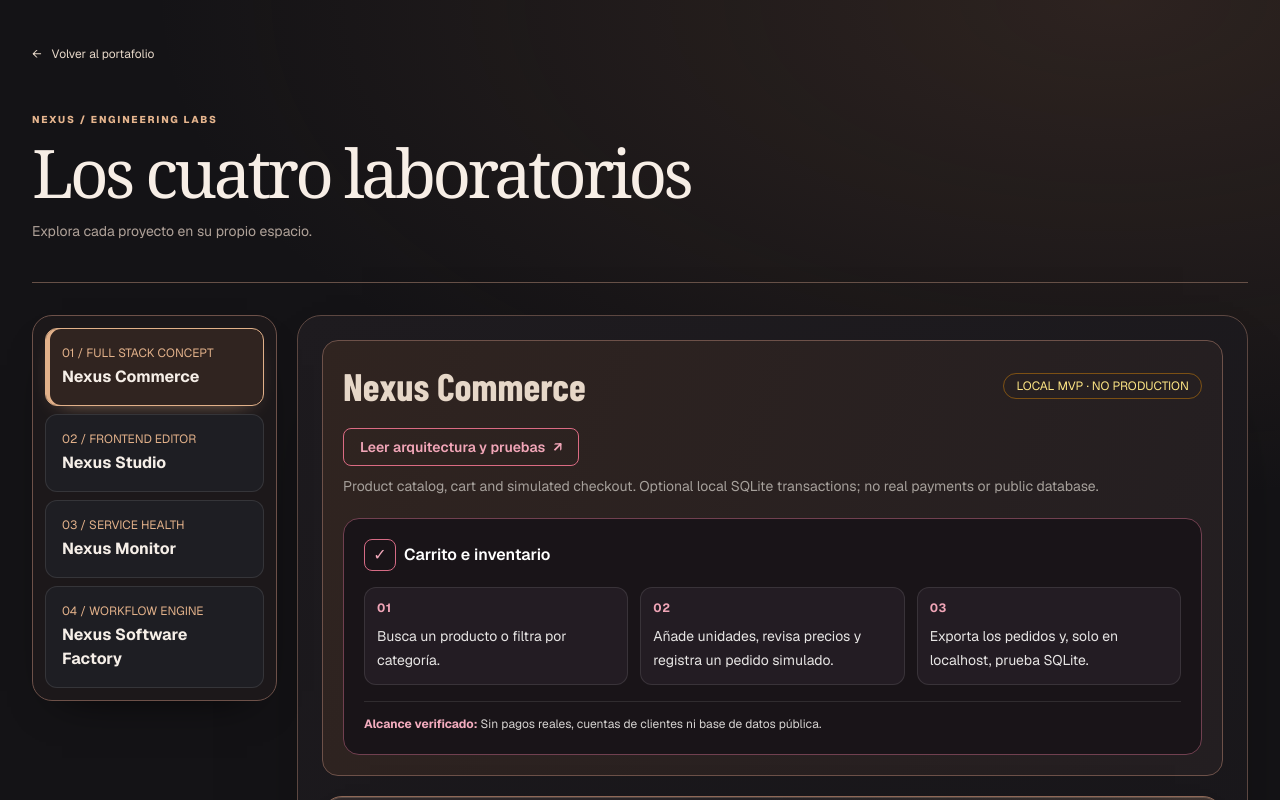
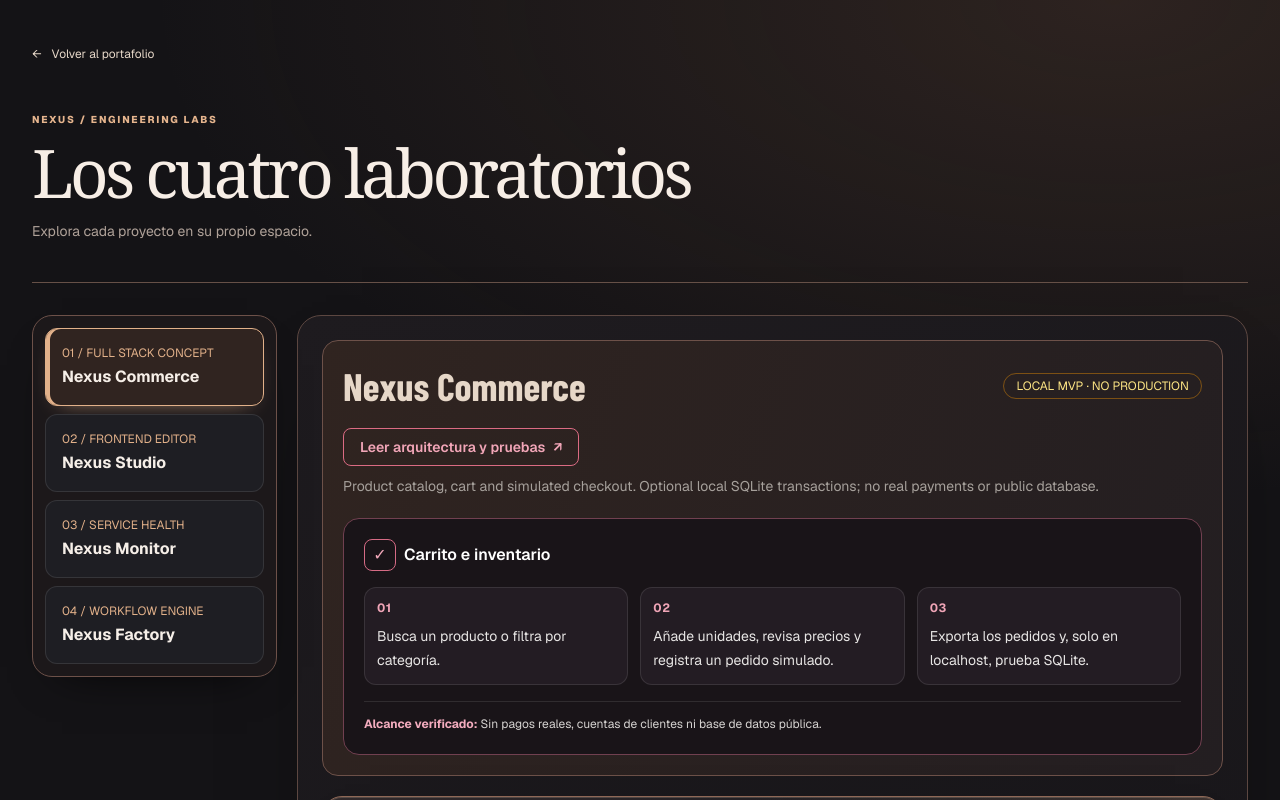
Before and after one commit to Dleteo/Nexus-AI, a Next.js app: page /labs in a window 1280 px wide. Shown: the top 800 px of the page. Built offline with nearby package versions, Linux system fonts and the light colour scheme.

Commit message:
refactor(factory): promote Nexus Factory as primary product while keeping old case-study URL compatible

```diff
--- a/components/labs/LabsWorkspace.tsx
+++ b/components/labs/LabsWorkspace.tsx
@@ -40,7 +40,7 @@ const projects: {id:LabId;name:string;category:string}[]=[
   {id:"commerce",name:"Nexus Commerce",category:"FULL STACK CONCEPT"},
   {id:"studio",name:"Nexus Studio",category:"FRONTEND EDITOR"},
   {id:"monitor",name:"Nexus Monitor",category:"SERVICE HEALTH"},
-  {id:"factory",name:"Nexus Software Factory",category:"WORKFLOW ENGINE"},
+  {id:"factory",name:"Nexus Factory",category:"WORKFLOW ENGINE"},
 ];
 const shellCopy = {
   es: {back:"Volver al portafolio",other:"Otros proyectos",guide:"Guía y alcance del proyecto",study:"Arquitectura y pruebas",demo:"Demostración interactiva",all:"Los cuatro laboratorios",intro:"Explora cada proyecto en su propio espacio.",scope:"Prototipo local"},
```
